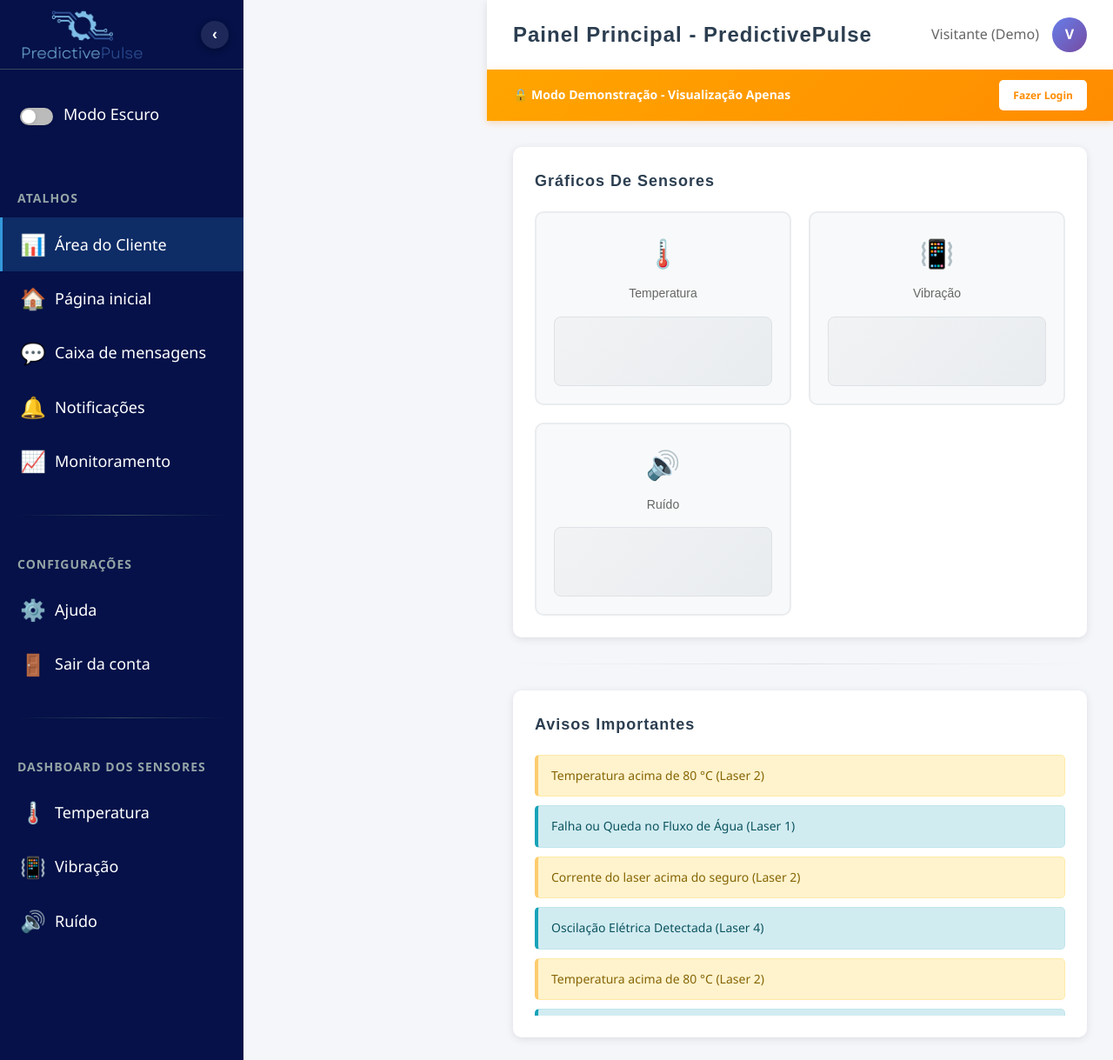
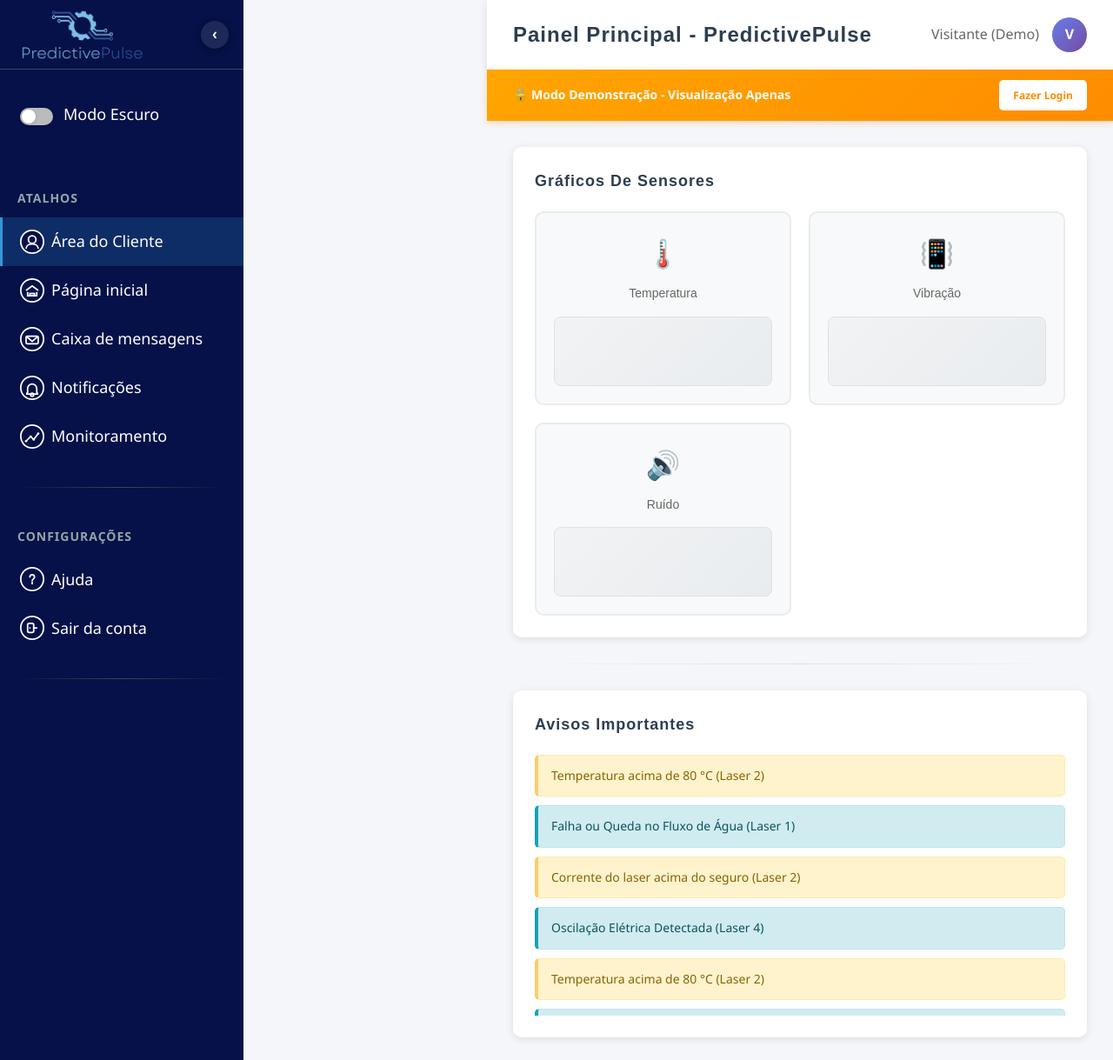
Before and after one commit to davijvasconcellos-senai/ProjetoIntegrador, a Flask app: page /demo in a window 1280 px wide. Shown: the top 1219 px of the page at 87% size. Run offline with Flask 3, Linux system fonts and the light colour scheme; data that the repository does not hold is empty; some web fonts are replaced.

Commit message:
Ajustes dos ícones

```diff
--- a/static/css/index.css
+++ b/static/css/index.css
@@ -1,3 +1,16 @@
+/* Ícone customizado para Área do Cliente (primeiro ícone do sprite icons.png) */
+.icon-area-cliente {
+    display: inline-block;
+    width: 32px;
+    height: 32px;
+    background-image: url('../images/icons.png');
+    background-repeat: no-repeat;
+    background-position: 0 0;
+    background-size: 100% auto;
+    vertical-align: middle;
+    margin-right: 8px;
+}
+
 /* Ajuste do container da seção de sensores quando sidebar recolhido */
 .sidebar.collapsed~.main-content .sensors-section,
 .main-content.sidebar-collapsed .sensors-section {
--- a/templates/index.html
+++ b/templates/index.html
@@ -38,23 +38,59 @@
             <ul class="sidebar-menu">
                 <li class="menu-section">Atalhos</li>
                 <li class="menu-item active">
-                    <span class="menu-icon">📊</span>
+                    <span class="menu-icon" style="margin-right:8px; display: flex; align-items: center;">
+                        <svg width="32" height="32" viewBox="0 0 32 32" fill="none" xmlns="http://www.w3.org/2000/svg">
+                            <circle cx="16" cy="16" r="15" fill="#051148" stroke="white" stroke-width="2" />
+                            <circle cx="16" cy="13" r="5" stroke="white" stroke-width="2" />
+                            <path d="M8 25c0-4 4-6 8-6s8 2 8 6" stroke="white" stroke-width="2" fill="none" />
+                        </svg>
+                    </span>
                     <span class="menu-text">Área do Cliente</span>
                 </li>
                 <li class="menu-item">
-                    <span class="menu-icon">🏠</span>
+                    <span class="menu-icon" style="margin-right:8px; display: flex; align-items: center;">
+                        <svg width="32" height="32" viewBox="0 0 32 32" fill="none" xmlns="http://www.w3.org/2000/svg">
+                            <circle cx="16" cy="16" r="15" fill="#051148" stroke="white" stroke-width="2" />
+                            <path d="M10 18V23H22V18" stroke="white" stroke-width="2" fill="none" />
+                            <path d="M8 16L16 10L24 16" stroke="white" stroke-width="2" fill="none" />
+                            <rect x="13" y="20" width="6" height="3" stroke="white" stroke-width="2" fill="none" />
+                        </svg>
+                    </span>
                     <span class="menu-text">Página inicial</span>
                 </li>
                 <li class="menu-item">
-                    <span class="menu-icon">💬</span>
+                    <span class="menu-icon" style="margin-right:8px; display: flex; align-items: center;">
+                        <svg width="32" height="32" viewBox="0 0 32 32" fill="none" xmlns="http://www.w3.org/2000/svg">
+                            <circle cx="16" cy="16" r="15" fill="#051148" stroke="white" stroke-width="2" />
+                            <rect x="8" y="12" width="16" height="10" rx="2" stroke="white" stroke-width="2"
+                                fill="none" />
+                            <polyline points="8,12 16,19 24,12" stroke="white" stroke-width="2" fill="none" />
+                        </svg>
+                    </span>
                     <span class="menu-text">Caixa de mensagens</span>
                 </li>
                 <li class="menu-item">
-                    <span class="menu-icon">🔔</span>
+                    <span class="menu-icon" style="margin-right:8px; display: flex; align-items: center;">
+                        <svg width="32" height="32" viewBox="0 0 32 32" fill="none" xmlns="http://www.w3.org/2000/svg">
+                            <circle cx="16" cy="16" r="15" fill="#051148" stroke="white" stroke-width="2" />
+                            <path d="M22 22v-5a6 6 0 10-12 0v5l-1 1v1h14v-1l-1-1z" stroke="white" stroke-width="2"
+                                fill="none" />
+                            <circle cx="16" cy="25" r="2" stroke="white" stroke-width="2" fill="none" />
+                        </svg>
+                    </span>
                     <span class="menu-text">Notificações</span>
                 </li>
                 <li class="menu-item">
-                    <span class="menu-icon">📈</span>
+                    <span class="menu-icon" style="margin-right:8px; display: flex; align-items: center;">
+                        <svg width="32" height="32" viewBox="0 0 32 32" fill="none" xmlns="http://www.w3.org/2000/svg">
+                            <circle cx="16" cy="16" r="15" fill="#051148" stroke="white" stroke-width="2" />
+                            <polyline points="8,22 14,16 18,20 24,12" stroke="white" stroke-width="2" fill="none" />
+                            <circle cx="8" cy="22" r="1.5" fill="white" />
+                            <circle cx="14" cy="16" r="1.5" fill="white" />
+                            <circle cx="18" cy="20" r="1.5" fill="white" />
+                            <circle cx="24" cy="12" r="1.5" fill="white" />
+                        </svg>
+                    </span>
                     <span class="menu-text">Monitoramento</span>
                 </li>
             </ul>
@@ -64,14 +100,30 @@
             <ul class="sidebar-menu">
                 <li class="menu-section">Configurações</li>
                 <li class="menu-item">
-                    <span class="menu-icon">⚙️</span>
+                    <span class="menu-icon" style="margin-right:8px; display: flex; align-items: center;">
+                        <svg width="32" height="32" viewBox="0 0 32 32" fill="none" xmlns="http://www.w3.org/2000/svg">
+                            <circle cx="16" cy="16" r="15" fill="#051148" stroke="white" stroke-width="2" />
+                            <path d="M16 22v-2" stroke="white" stroke-width="2" stroke-linecap="round" />
+                            <path d="M16 18c0-2 3-2 3-5a3 3 0 1 0-6 0" stroke="white" stroke-width="2" fill="none"
+                                stroke-linecap="round" />
+                        </svg>
+                    </span>
                     <span class="menu-text">Ajuda</span>
                 </li>
                 <!-- Apenas uma instância do botão 'Sair da conta' -->
                 <li class="menu-item">
                     <a href="{{ url_for('logout') }}"
                         style="display: flex; align-items: center; text-decoration: none; color: inherit; width: 100%;">
-                        <span class="menu-icon">🚪</span>
+                        <span class="menu-icon" style="margin-right:8px; display: flex; align-items: center;">
+                            <svg width="32" height="32" viewBox="0 0 32 32" fill="none"
+                                xmlns="http://www.w3.org/2000/svg">
+                                <circle cx="16" cy="16" r="15" fill="#051148" stroke="white" stroke-width="2" />
+                                <rect x="10" y="10" width="8" height="12" rx="2" stroke="white" stroke-width="2"
+                                    fill="none" />
+                                <path d="M18 16h4" stroke="white" stroke-width="2" stroke-linecap="round" />
+                                <circle cx="13" cy="16" r="1" fill="white" />
+                            </svg>
+                        </span>
                         <span class="menu-text">Sair da conta</span>
                     </a>
                 </li>
@@ -79,21 +131,6 @@
 
             <div class="sidebar-separator"></div>
 
-            <ul class="sidebar-menu">
-                <li class="menu-section">Dashboard dos sensores</li>
-                <li class="menu-item">
-                    <span class="menu-icon">🌡️</span>
-                    <span class="menu-text">Temperatura</span>
-                </li>
-                <li class="menu-item">
-                    <span class="menu-icon">📳</span>
-                    <span class="menu-text">Vibração</span>
-                </li>
-                <li class="menu-item">
-                    <span class="menu-icon">🔊</span>
-                    <span class="menu-text">Ruído</span>
-                </li>
-            </ul>
         </nav>
 
         <!-- Conteúdo Principal -->
```
Also changed, not shown: static/images/icons.png (added).
